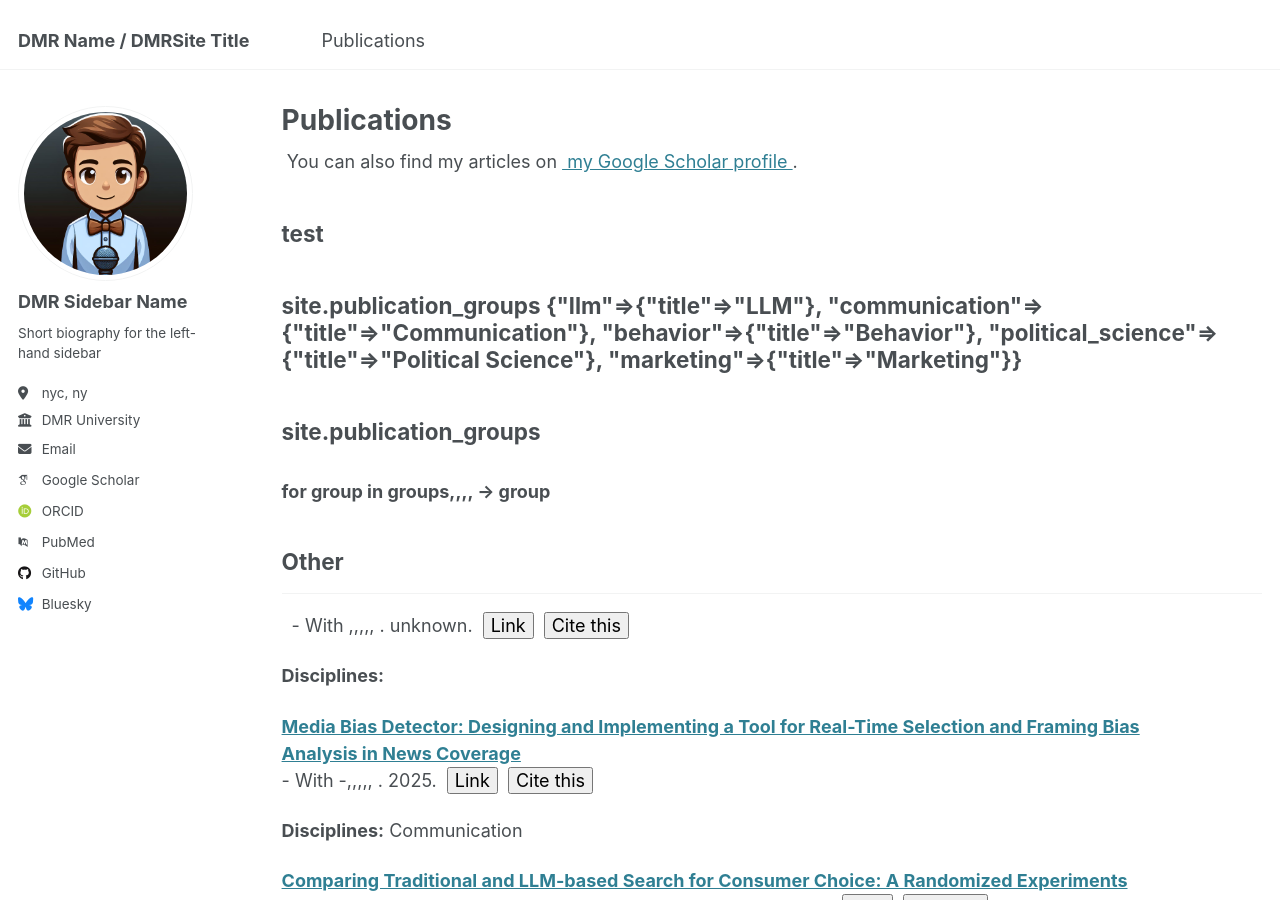
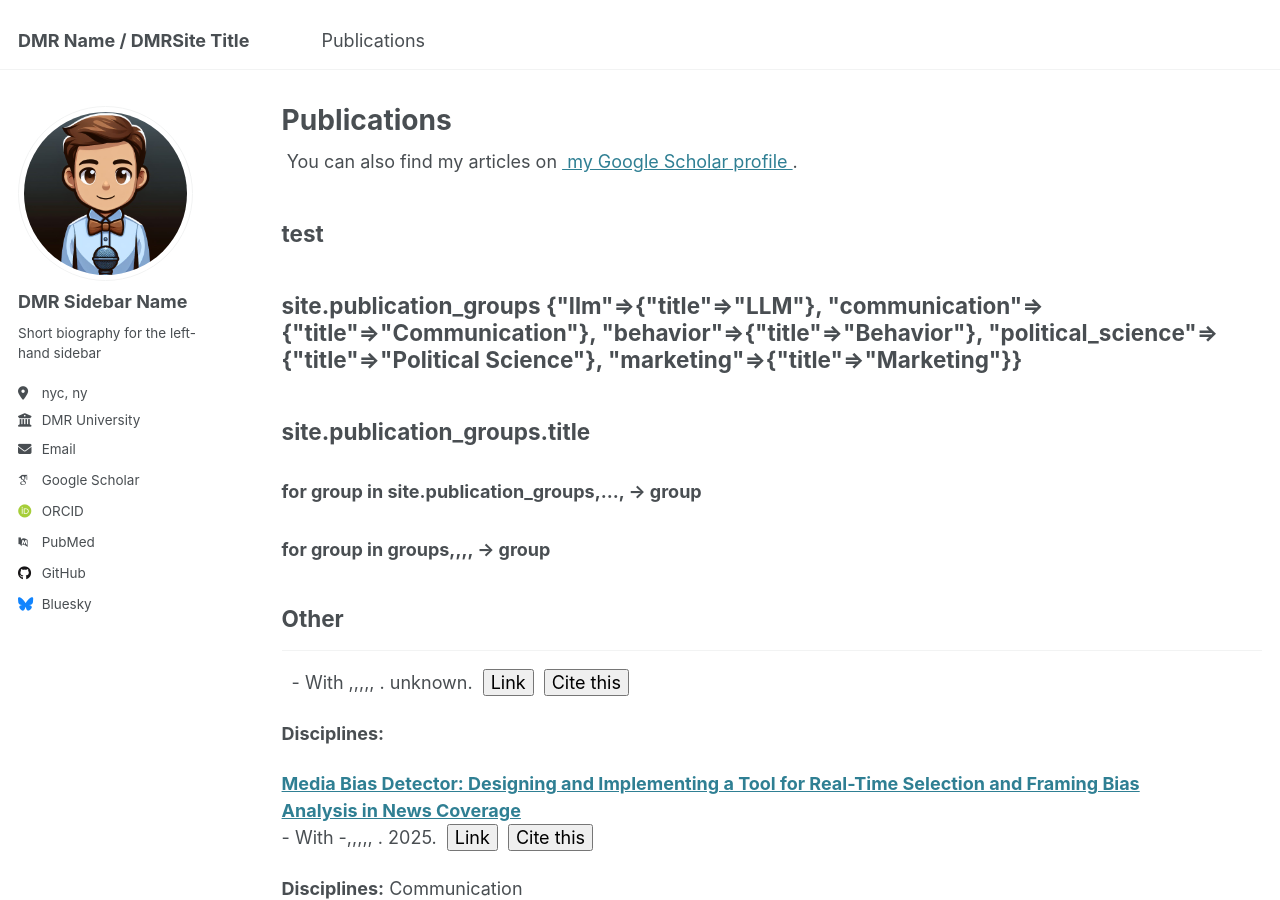
Before and after one commit to chotomirza/davidtest.github.io, a Jekyll site: the page built from _pages/publications.html, in a window 1280 px wide and 900 px high. Built offline with Jekyll 4.4.1, drawn with Linux system fonts in a browser that asks for light colours; some web fonts are replaced.

Commit message:
view groups 3

```diff
--- a/_pages/publications.html
+++ b/_pages/publications.html
@@ -18,13 +18,16 @@ author_profile: true
 
 <h2> test </h2>
 <h2> site.publication_groups {{site.publication_groups}} </h2>
-<h2> site.publication_groups {{site.publication_groups.title}} </h2>
+<h2> site.publication_groups.title {{site.publication_groups.title}} </h2>
+
+<h3> for group in site.publication_groups,..., -> group {{group.title}} </h3>
 
 <!-- Initialize arrays for each group and unmatched publications -->
 {% assign groups = site.publication_groups | map: 'title' %}
 {% assign publications_by_group = {} %}
 {% for group in groups %}
   <h3> for group in groups,,,, -> group {{group}} </h3>
+
   {% assign publications_by_group = publications_by_group | merge: group: "" | split: "," %}
 {% endfor %}
 {% assign other_publications = "" | split: "," %}
```
